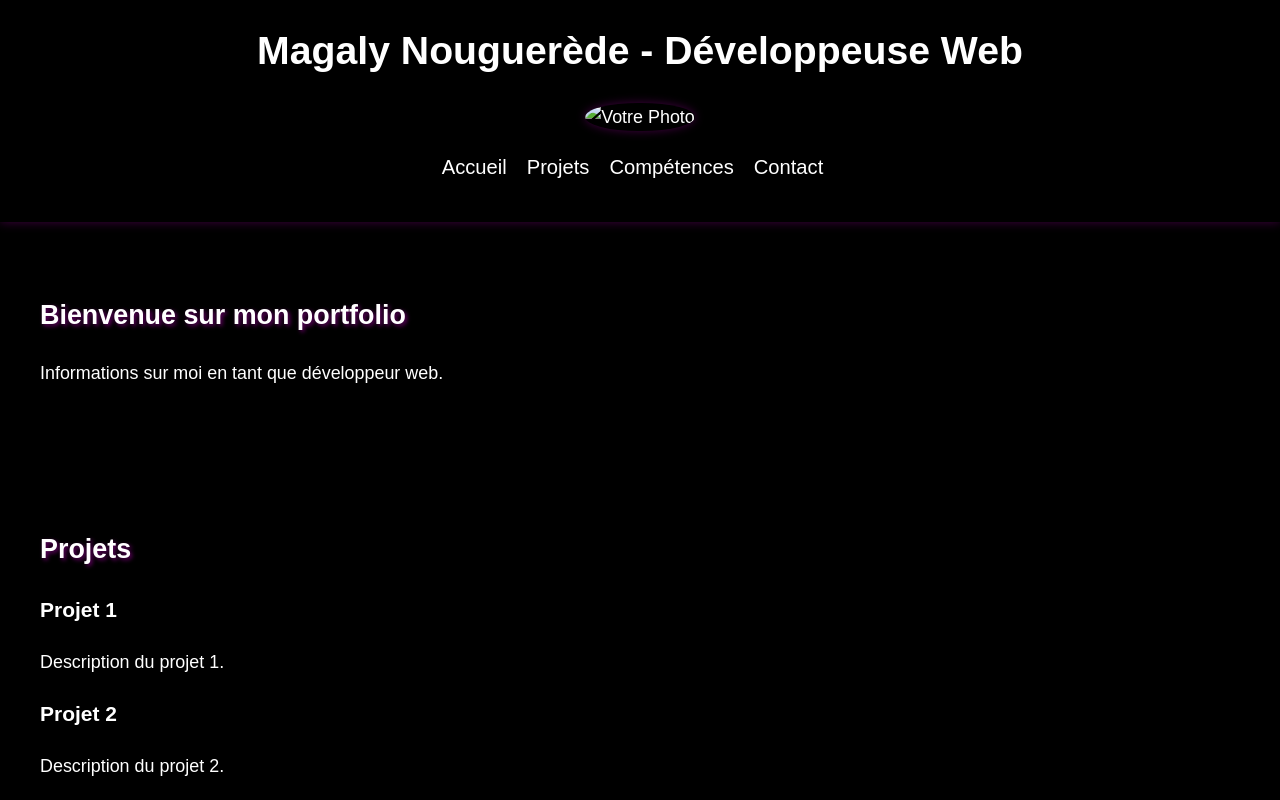
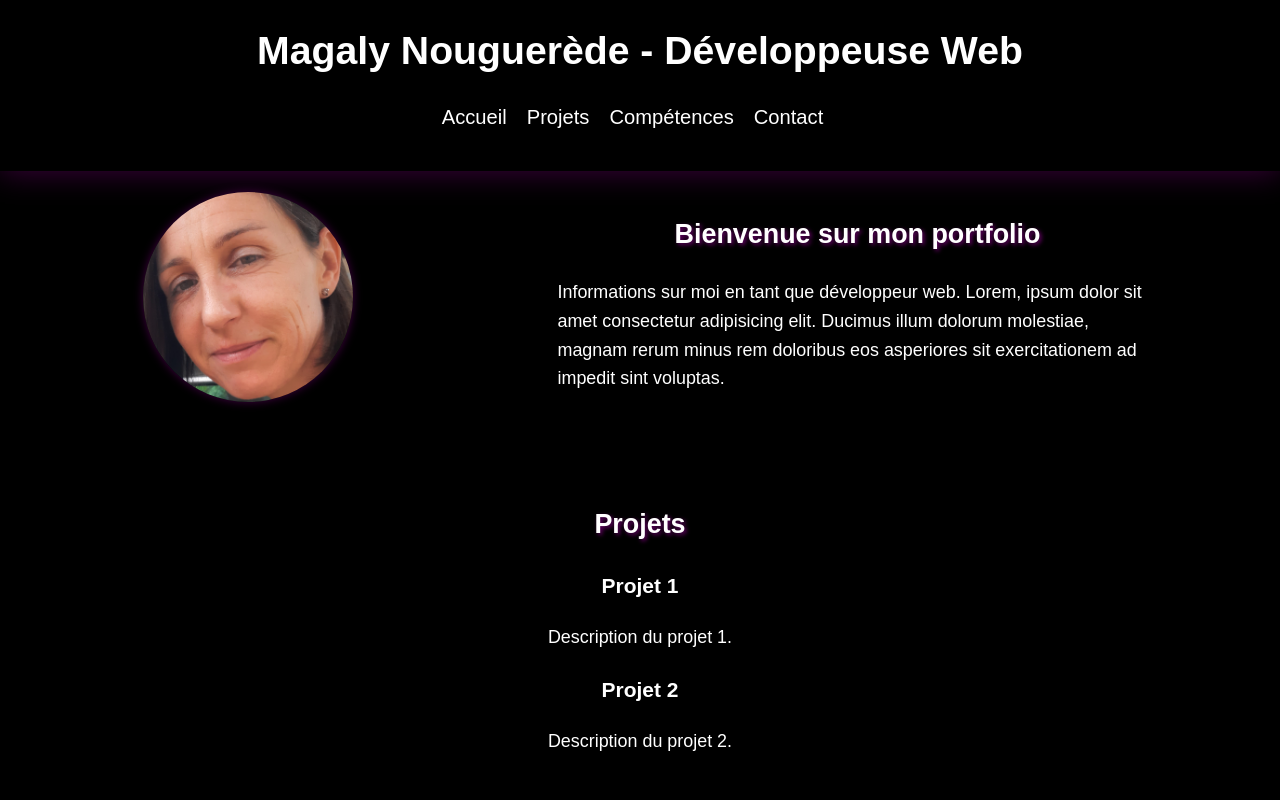
Before and after one commit to Magaly-N/portfolio, a plain HTML site: page index.html in a window 1280 px wide. Shown: the top 800 px of the page. Drawn offline with Linux system fonts and the light colour scheme.

Commit message:
Styles and add my photo

```diff
--- a/index.html
+++ b/index.html
@@ -14,9 +14,6 @@
   <body>
     <header>
       <h1>Magaly Nouguerède - Développeuse Web</h1>
-      <div class="photo-header">
-        <img src="votre-photo.jpg" alt="Votre Photo" />
-      </div>
       <nav>
         <ul>
           <li><a href="#accueil">Accueil</a></li>
@@ -28,8 +25,20 @@
     </header>
 
     <section id="accueil">
-      <h2>Bienvenue sur mon portfolio</h2>
-      <p>Informations sur moi en tant que développeur web.</p>
+      <div class="accueil-content">
+        <div class="photo-accueil">
+          <img src="images/ma_photo.jpg" alt="Ma Photo" />
+        </div>
+      </div>
+      <div class="accueil-text">
+        <h2>Bienvenue sur mon portfolio</h2>
+        <p>
+          Informations sur moi en tant que développeur web. Lorem, ipsum dolor
+          sit amet consectetur adipisicing elit. Ducimus illum dolorum
+          molestiae, magnam rerum minus rem doloribus eos asperiores sit
+          exercitationem ad impedit sint voluptas.
+        </p>
+      </div>
     </section>
 
     <section id="projets">
--- a/styles.css
+++ b/styles.css
@@ -1,4 +1,4 @@
-/* Mobile-first CSS */
+/* Mobile-first */
 
 * {
   box-sizing: border-box;
@@ -15,7 +15,7 @@ body {
   font-family: Arial, sans-serif;
   margin: 0;
   padding: 0;
-  font-size: 1.6rem; /* Base font size 16px */
+  font-size: 1.6rem;
   line-height: 1.6;
 }
 
@@ -24,25 +24,16 @@ header {
   color: white;
   padding: 20px;
   text-align: center;
-  box-shadow: 0 0 10px rgba(128, 0, 128, 0.5); /* Ombre dégradée violette */
+  box-shadow: 0 0 30px rgba(128, 0, 128, 0.5);
 }
 
 header h1 {
   margin: 0;
-  font-size: 2.4rem; /* 24px */
+  font-size: 2.4rem;
 }
 
-.photo-header {
+h2 {
   text-align: center;
-  margin: 20px 0;
-}
-
-.photo-header img {
-  border-radius: 50%;
-  width: 120px;
-  height: 120px;
-  object-fit: cover;
-  box-shadow: 0 0 10px rgba(128, 0, 128, 0.5); /* Ombre autour de la photo */
 }
 
 nav ul {
@@ -59,33 +50,64 @@ nav ul li {
 nav ul li a {
   color: white;
   text-decoration: none;
-  font-size: 1.4rem; /* 14px */
+  font-size: 1.4rem;
 }
 
 section {
-  padding: 30px 20px;
+  padding: 10px 10px;
 }
 
 section h2 {
-  font-size: 2rem; /* 20px */
+  font-size: 2rem;
   color: white;
-  text-shadow: 2px 2px 4px rgba(128, 0, 128, 0.8); /* Ombre dégradée violette */
+  text-shadow: 2px 2px 4px rgba(128, 0, 128, 0.8);
+}
+
+#accueil {
+  display: flex;
+  flex-direction: column;
+  align-items: center;
+  padding: 20px 20px;
+  text-align: center;
+}
+
+.accueil-content {
+  display: flex;
+  flex-direction: column;
+  align-items: center;
+}
+
+.accueil-text {
+  flex: 1;
+  max-width: 600px;
+}
+
+.photo-accueil {
+  margin-bottom: 20px;
+}
+
+.photo-accueil img {
+  border-radius: 50%;
+  width: 150px;
+  height: 150px;
+  object-fit: cover;
+  box-shadow: 0 0 10px rgba(128, 0, 128, 0.5);
 }
 
 .projet {
   margin-bottom: 20px;
 }
 
+#projets,
 .skills-container {
-  display: block; /* Stack skills vertically for mobile */
-  padding: 20px;
+  display: block;
   text-align: center;
 }
 
 .skills-container h3 {
-  font-size: 1.8rem; /* 18px */
+  font-size: 1.8rem;
   color: white;
-  text-shadow: 2px 2px 4px rgba(128, 0, 128, 0.8); /* Ombre dégradée violette */
+  text-shadow: 2px 2px 4px rgba(128, 0, 128, 0.8);
 }
 
 .skills-container ul {
@@ -96,8 +118,8 @@ section h2 {
 
 .skills-container ul li {
   margin-bottom: 10px;
-  font-size: 1.6rem; /* 16px */
-  text-shadow: 2px 2px 4px rgba(128, 0, 128, 0.8); /* Ombre dégradée violette */
+  font-size: 1.6rem;
+  text-shadow: 2px 2px 4px rgba(128, 0, 128, 0.8);
 }
 
 footer {
@@ -106,64 +128,87 @@ footer {
   text-align: center;
   padding: 10px;
   width: 100%;
-  font-size: 1.4rem; /* 14px */
+  font-size: 1.4rem;
+  box-shadow: 0 0 30px rgba(128, 0, 128, 0.5);
 }
 
-/* Tablette (moyens écrans) */
+/***************************************** TABLETTE **************************************************/
+
 @media (min-width: 768px) {
   html {
     font-size: 65%;
   }
 
   header h1 {
-    font-size: 3rem; /* 30px */
+    font-size: 3rem;
   }
 
   nav ul li a {
-    font-size: 1.6rem; /* 16px */
-  }
-
-  .photo-header img {
-    width: 140px;
-    height: 140px;
-  }
-
-  section {
-    padding: 40px 30px;
+    font-size: 1.6rem;
   }
 
   section h2 {
-    font-size: 2.2rem; /* 22px */
+    font-size: 2.2rem;
+  }
+
+  .photo-accueil {
+    margin-bottom: 0;
+  }
+
+  .photo-accueil img {
+    width: 180px;
+    height: 180px;
+  }
+  #projets.projet {
+    display: flex;
+    flex-wrap: wrap;
   }
 
   .skills-container {
-    display: flex; /* Arrange skills side by side */
+    display: flex;
     justify-content: space-around;
     text-align: left;
   }
 
   .skills-container ul li {
-    font-size: 1.8rem; /* 18px */
+    font-size: 1.8rem;
   }
 }
 
-/* Desktop (grands écrans) */
+/***************************************** DESKTOP **************************************************/
+
 @media (min-width: 1024px) {
   html {
     font-size: 70%;
   }
 
   header h1 {
-    font-size: 3.5rem; /* 35px */
+    font-size: 3.5rem;
   }
 
   nav ul li a {
-    font-size: 1.8rem; /* 18px */
+    font-size: 1.8rem;
   }
 
-  .photo-header img {
-    width: 160px;
-    height: 160px;
+  #accueil {
+    flex-direction: row;
+    align-items: center;
+    justify-content: space-around;
+    text-align: left;
+  }
+
+  .accueil-content {
+    flex-direction: row;
+    justify-content: space-between;
+  }
+
+  .photo-accueil {
+    margin-left: 20px;
+  }
+
+  .photo-accueil img {
+    width: 210px;
+    height: 210px;
   }
 
   section {
@@ -171,18 +216,18 @@ footer {
   }
 
   section h2 {
-    font-size: 2.4rem; /* 24px */
+    font-size: 2.4rem;
   }
 
   .skills-container h3 {
-    font-size: 2rem; /* 20px */
+    font-size: 2rem;
   }
 
   .skills-container ul li {
-    font-size: 2rem; /* 20px */
+    font-size: 2rem;
   }
 
   footer {
-    font-size: 1.6rem; /* 16px */
+    font-size: 1.6rem;
   }
 }
```
Also changed, not shown: images/ma_photo.jpg (added).
